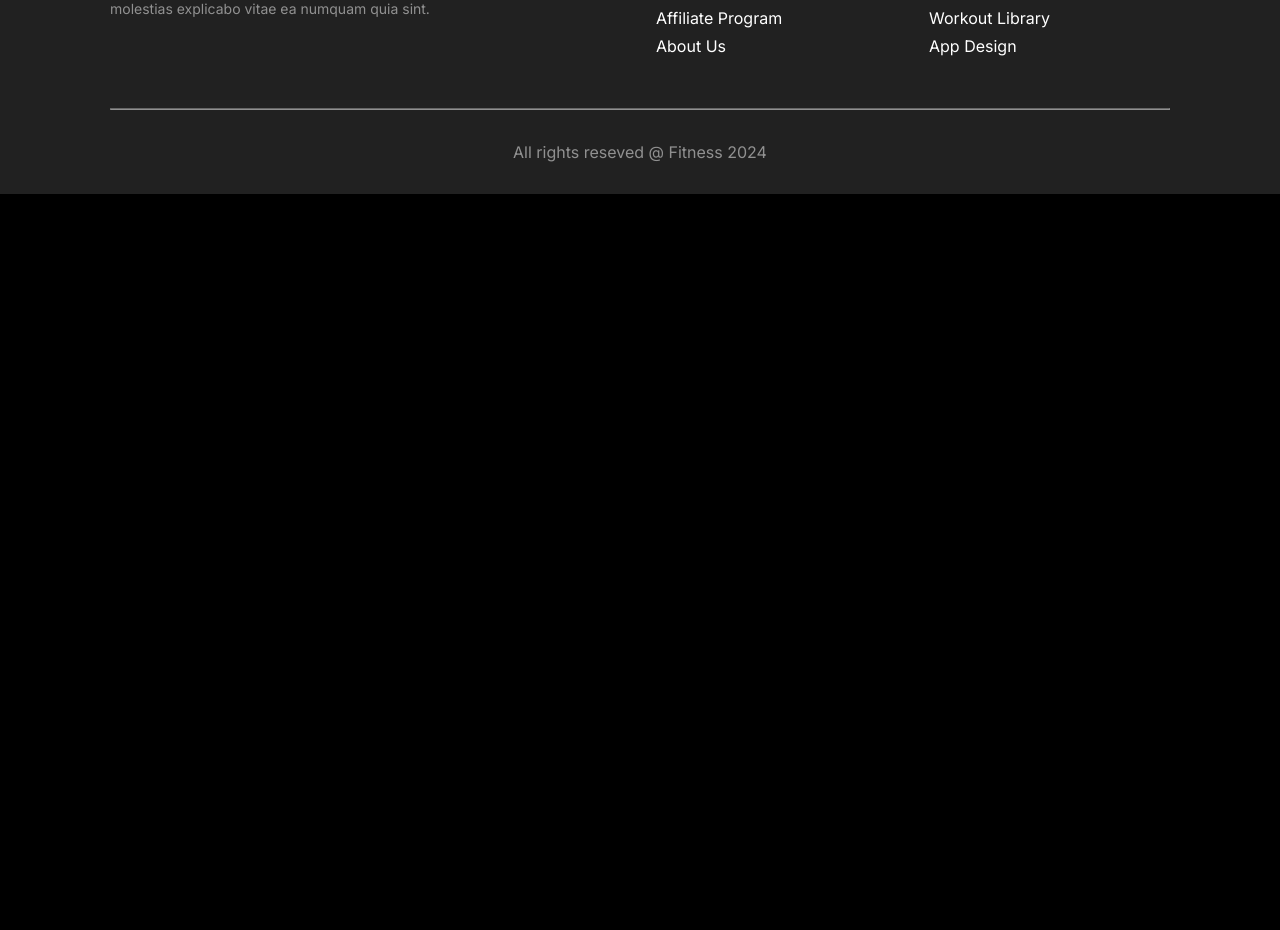
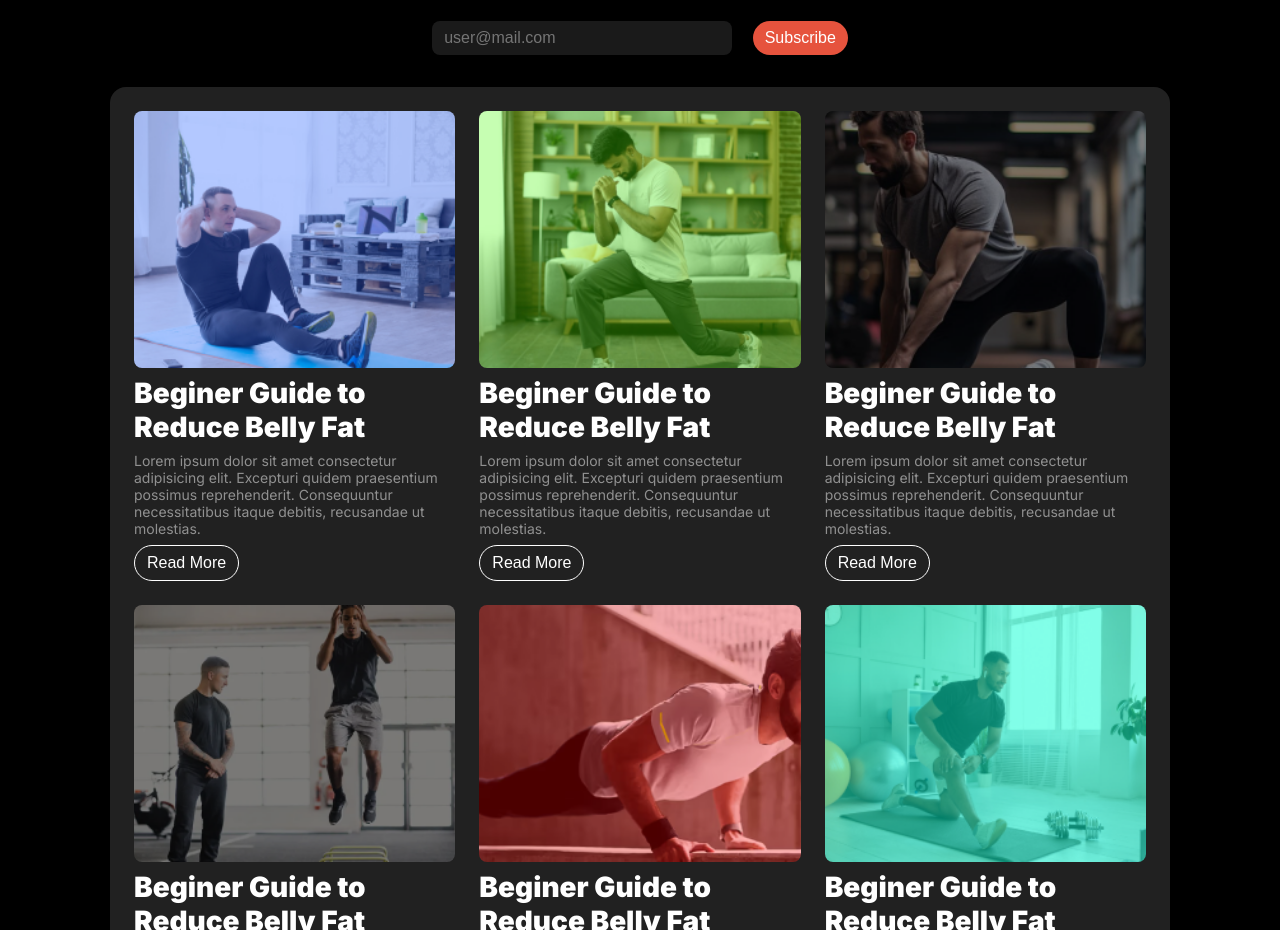
Before and after one commit to devkowsir/PH-B10A2-Fitness, a plain HTML site: page index.html in a window 1280 px wide. Shown: the part 3397-4327 px from the top of the page. Before the commit the page ends 3591 px from the top, so only its background shows below. Drawn offline with Linux system fonts and the light colour scheme; a web font is replaced by a local one.

Commit message:
blog section added

```diff
--- a/index.html
+++ b/index.html
@@ -208,6 +208,76 @@
           </ul>
         </div>
       </section>
+      <!-- blog section -->
+      <section id="blog">
+        <div class="container">
+          <h2>Subscribe to Our Blog</h2>
+          <p>
+            Lorem ipsum dolor sit amet consectetur adipisicing elit. Minima a eaque sapiente alias ipsa, ducimus nihil
+            reiciendis autem cum doloremque!
+          </p>
+          <form>
+            <input type="email" name="email" id="email" placeholder="user@mail.com" />
+            <button class="btn btn-primary">Subscribe</button>
+          </form>
+          <ul class="blogs">
+            <li>
+              <div class="image"></div>
+              <h3>Beginer Guide to Reduce Belly Fat</h3>
+              <p>
+                Lorem ipsum dolor sit amet consectetur adipisicing elit. Excepturi quidem praesentium possimus
+                reprehenderit. Consequuntur necessitatibus itaque debitis, recusandae ut molestias.
+              </p>
+              <button class="btn btn-secondary">Read More</button>
+            </li>
+            <li>
+              <div class="image"></div>
+              <h3>Beginer Guide to Reduce Belly Fat</h3>
+              <p>
+                Lorem ipsum dolor sit amet consectetur adipisicing elit. Excepturi quidem praesentium possimus
+                reprehenderit. Consequuntur necessitatibus itaque debitis, recusandae ut molestias.
+              </p>
+              <button class="btn btn-secondary">Read More</button>
+            </li>
+            <li>
+              <div class="image"></div>
+              <h3>Beginer Guide to Reduce Belly Fat</h3>
+              <p>
+                Lorem ipsum dolor sit amet consectetur adipisicing elit. Excepturi quidem praesentium possimus
+                reprehenderit. Consequuntur necessitatibus itaque debitis, recusandae ut molestias.
+              </p>
+              <button class="btn btn-secondary">Read More</button>
+            </li>
+            <li>
+              <div class="image"></div>
+              <h3>Beginer Guide to Reduce Belly Fat</h3>
+              <p>
+                Lorem ipsum dolor sit amet consectetur adipisicing elit. Excepturi quidem praesentium possimus
+                reprehenderit. Consequuntur necessitatibus itaque debitis, recusandae ut molestias.
+              </p>
+              <button class="btn btn-secondary">Read More</button>
+            </li>
+            <li>
+              <div class="image"></div>
+              <h3>Beginer Guide to Reduce Belly Fat</h3>
+              <p>
+                Lorem ipsum dolor sit amet consectetur adipisicing elit. Excepturi quidem praesentium possimus
+                reprehenderit. Consequuntur necessitatibus itaque debitis, recusandae ut molestias.
+              </p>
+              <button class="btn btn-secondary">Read More</button>
+            </li>
+            <li>
+              <div class="image"></div>
+              <h3>Beginer Guide to Reduce Belly Fat</h3>
+              <p>
+                Lorem ipsum dolor sit amet consectetur adipisicing elit. Excepturi quidem praesentium possimus
+                reprehenderit. Consequuntur necessitatibus itaque debitis, recusandae ut molestias.
+              </p>
+              <button class="btn btn-secondary">Read More</button>
+            </li>
+          </ul>
+        </div>
+      </section>
     </main>
     <footer>
       <div class="container">
--- a/style.css
+++ b/style.css
@@ -384,8 +384,14 @@ header .hero .box div span:last-child {
 }
 
 /* bmi section */
+#bmi > div:first-child h2 {
+  text-align: center;
+}
+
 #bmi > div:first-child p {
-  margin: 1rem 0 2rem;
+  margin: 1rem auto 2rem;
+  max-width: 800px;
+  text-align: center;
 }
 
 #bmi > div:last-child {
@@ -561,6 +567,101 @@ header .hero .box div span:last-child {
   }
 }
 
+/* blog section */
+#blog .container h2 {
+  text-align: center;
+}
+
+#blog .container > p {
+  margin: 1rem auto 2rem;
+  max-width: 800px;
+}
+
+#blog .container > form {
+  margin-bottom: 2rem;
+  text-align: center;
+}
+
+#blog form input {
+  margin-right: 1rem;
+  padding: 0.5rem 0.75rem;
+  width: min(calc(100% - 120px), 300px);
+  font-size: 16px;
+  background-color: hsla(var(--white), 0.1);
+  color: hsl(var(--white));
+  outline: none;
+  border: none;
+  border-radius: 0.5rem;
+}
+
+#blog .btn {
+  padding: 0.5rem 0.75rem;
+  font-size: 16px;
+}
+
+#blog .blogs {
+  background-color: hsl(var(--sub-bg));
+  padding: 1.5rem;
+  display: grid;
+  grid-template-columns: repeat(1, 1fr);
+  gap: 1.5rem;
+  border-radius: 1rem;
+}
+
+#blog .blogs li {
+  display: flex;
+  flex-direction: column;
+  align-items: start;
+  gap: 0.5rem;
+}
+
+#blog .blogs .image {
+  width: 100%;
+  aspect-ratio: 250 / 200;
+  border-radius: 0.5rem;
+}
+
+#blog .blogs li:nth-child(1) .image {
+  background: url("./images/exercise-1.png") center no-repeat;
+  background-size: cover;
+}
+
+#blog .blogs li:nth-child(2) .image {
+  background: url("./images/exercise-2.png") center no-repeat;
+  background-size: cover;
+}
+
+#blog .blogs li:nth-child(3) .image {
+  background: url("./images/exercise-3.png") center no-repeat;
+  background-size: cover;
+}
+
+#blog .blogs li:nth-child(4) .image {
+  background: url("./images/exercise-4.png") center no-repeat;
+  background-size: cover;
+}
+
+#blog .blogs li:nth-child(5) .image {
+  background: url("./images/exercise-5.png") center no-repeat;
+  background-size: cover;
+}
+
+#blog .blogs li:nth-child(6) .image {
+  background: url("./images/exercise-6.png") center no-repeat;
+  background-size: cover;
+}
+
+@media screen and (min-width: 576px) {
+  #blog .blogs {
+    grid-template-columns: repeat(2, 1fr);
+  }
+}
+
+@media screen and (min-width: 992px) {
+  #blog .blogs {
+    grid-template-columns: repeat(3, 1fr);
+  }
+}
 /* footer section */
 footer {
   padding: 3rem 0 2rem;
```
